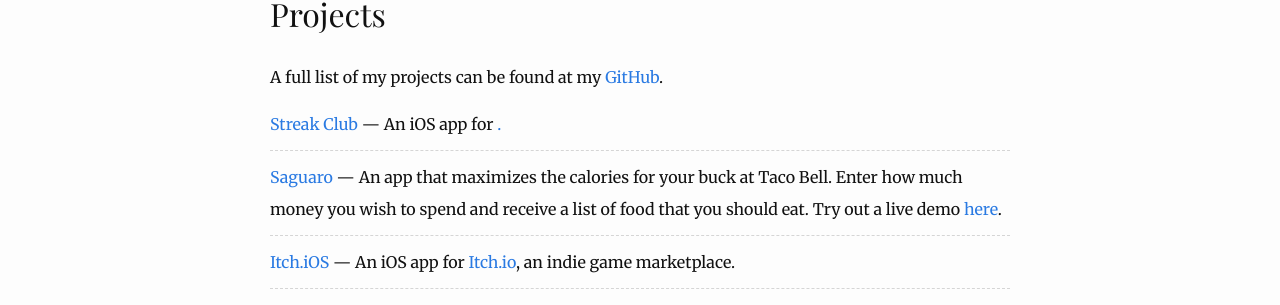
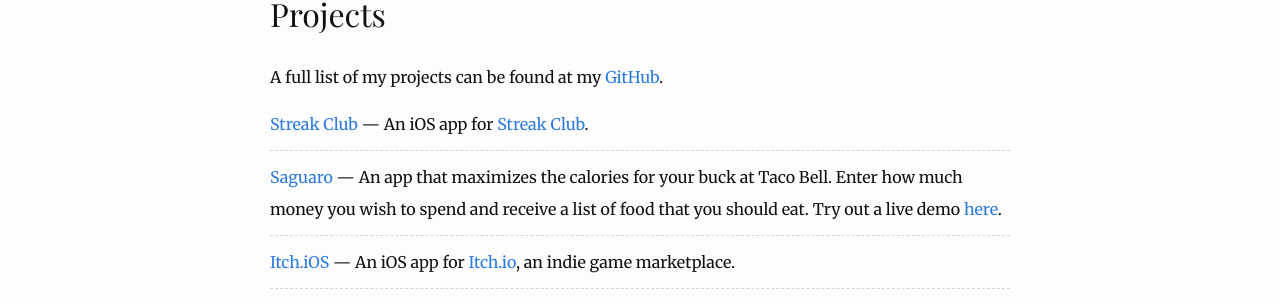
Before and after one commit to catherinemarvin/khwang.github.io, a Jekyll site: the page built from index.html, in a window 1280 px wide and 900 px high, scrolled down 709 px. Shown: the part 146-451 px from the top of the window. Built offline with Jekyll 4.4.1, drawn with Linux system fonts in a browser that asks for light colours.

Commit message:
Fix typo on home page

```diff
--- a/_data/projects.yml
+++ b/_data/projects.yml
@@ -1,5 +1,5 @@
 - name: Streak Club
-  description: An iOS app for <a href='https://streak.club/'</a>.
+  description: An iOS app for <a href='https://streak.club/'>Streak Club</a>.
   link: https://github.com/khwang/Streak-Club-iOS
 
 - name: Saguaro
```
